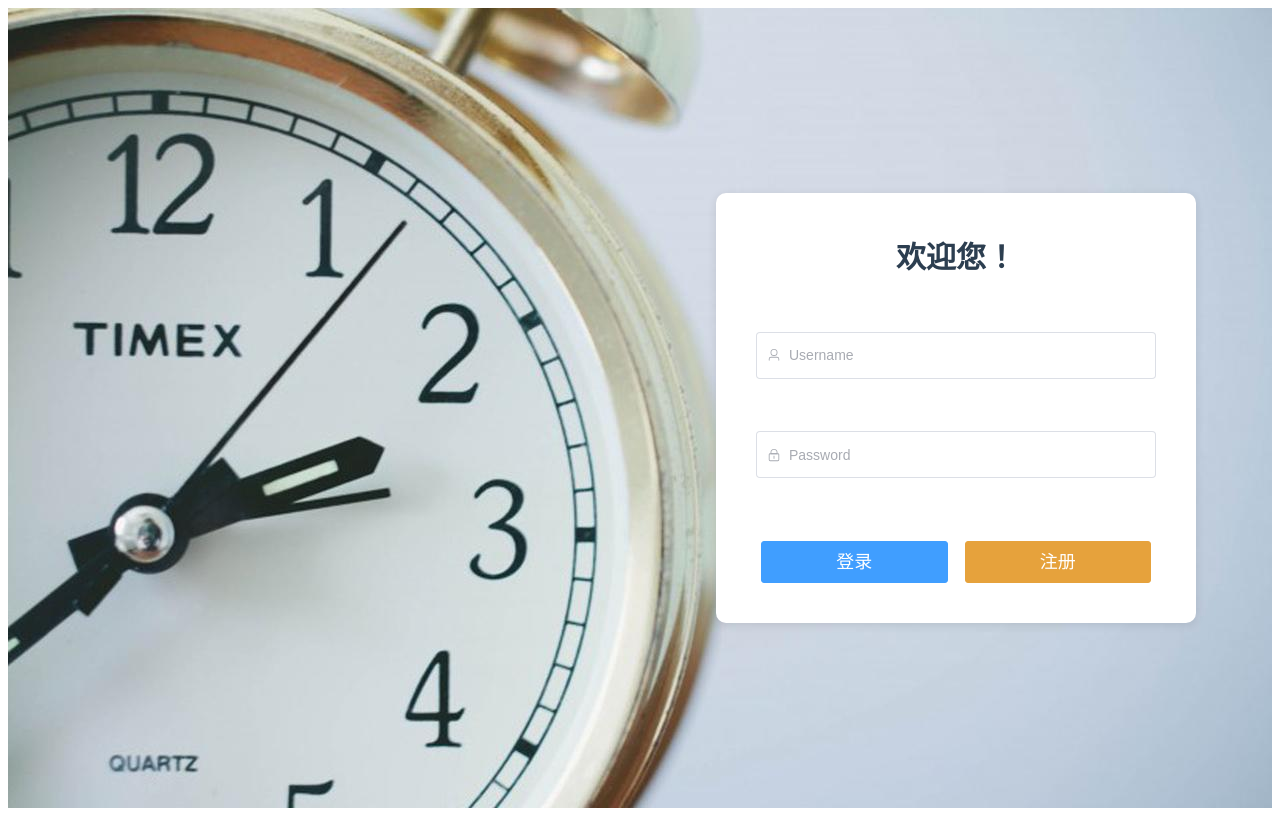
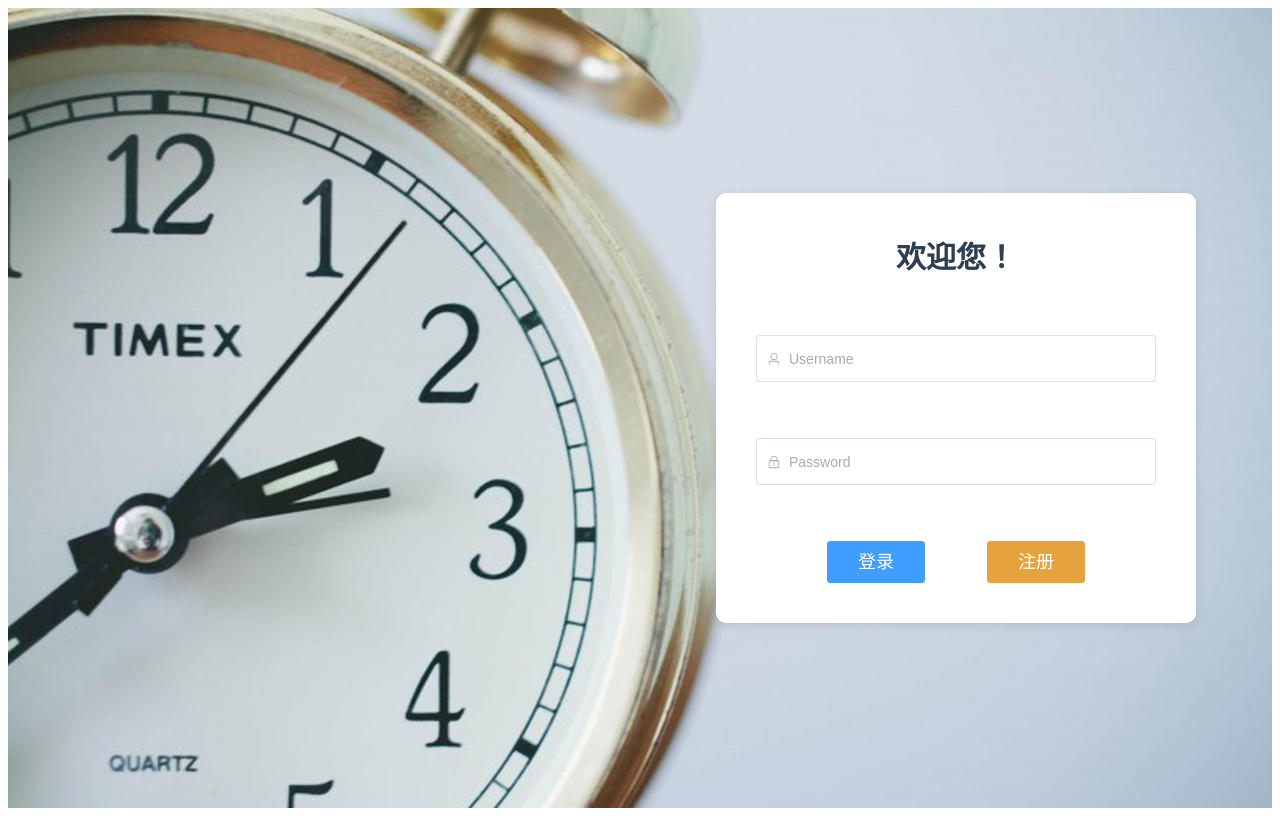
Before and after one commit to NormXii/Work, a Vue app in the folder work/: page / in a window 1280 px wide. Built offline with nearby package versions, Linux system fonts and the light colour scheme.

Commit message:
优化代码，完善布局

```diff
--- a/work/public/index.html
+++ b/work/public/index.html
@@ -5,7 +5,7 @@
     <meta http-equiv="X-UA-Compatible" content="IE=edge">
     <meta name="viewport" content="width=device-width,initial-scale=1.0">
     <link rel="icon" href="<%= BASE_URL %>favicon.ico">
-    <title>登陆界面</title>
+    <title>登录界面</title>
   </head>
   <body>
     <noscript>
--- a/work/src/views/LoginView.vue
+++ b/work/src/views/LoginView.vue
@@ -7,7 +7,7 @@
           <b>欢迎您！</b>
         </div>
         <el-input
-            size="medium"
+            size="default"
             class="input"
             v-model="user.username"
             placeholder="Username">
@@ -16,7 +16,7 @@
           </template>
         </el-input>
         <el-input
-            size="medium"
+            size="default"
             class="input"
             v-model="user.password"
             show-password
@@ -26,8 +26,8 @@
           </template>
         </el-input>
         <div class="button-container">
-          <el-button type="primary" size="small" autocomplete="off">登录</el-button>
-          <el-button type="warning" size="small" autocomplete="off">注册</el-button>
+          <el-button type="primary" size="small" autocomplete="off" class="el-button">登录</el-button>
+          <el-button type="warning" size="small" autocomplete="off" class="el-button">注册</el-button>
         </div>
       </div>
     </div>
@@ -89,17 +89,10 @@ export default {
   height: 47px;
   margin-bottom: 18px;
 }
-.button-container {
-  display: flex;
-  justify-content: space-between;
-  margin-top: 10px;
-  text-align: right;
-  font-size: 30px;
-}
 .button-container .el-button {
   flex: 1;
-  margin: 0 5px;
+  margin: 0 50px;
   font-size: 18px;
-  padding: 20px;
+  padding: 20px 30px;
 }
 </style>
```
